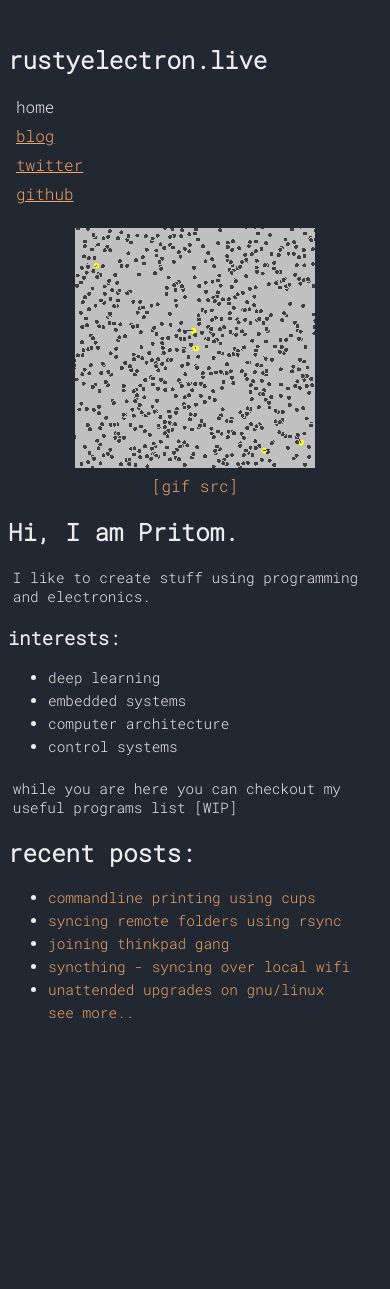
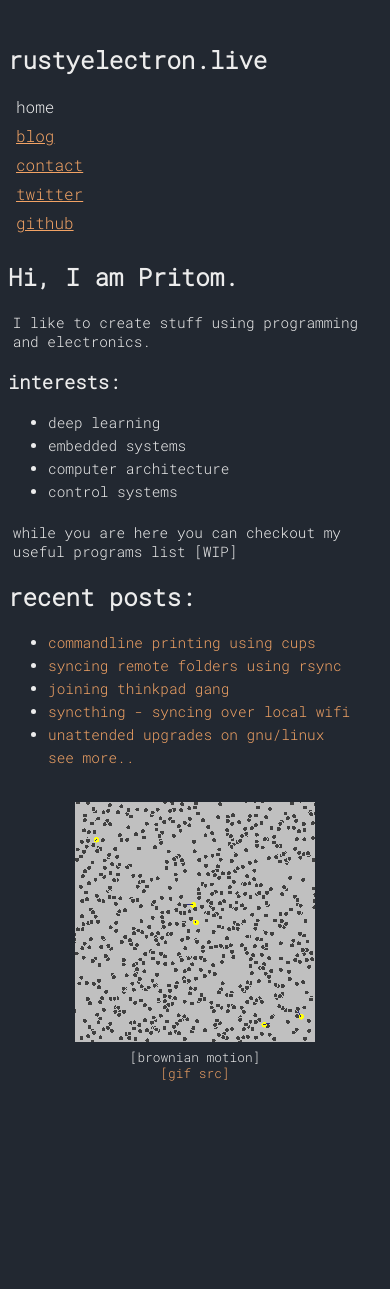
Before and after one commit to rusty-electron/rusty-electron.github.io, a Jekyll site: the page built from index.md, in a window 390 px wide. Built offline with Jekyll 4.4.1, drawn with Linux system fonts in a browser that asks for light colours; before the commit the page ends 1249 px from its top, so only the background shows below that.

Commit message:
qol changes and fixes

```diff
--- a/_data/navigation.yml
+++ b/_data/navigation.yml
@@ -1,7 +1,9 @@
 - name: home
   link: /
 - name: blog
-  link: /blog.html
+  link: /blog
+- name: contact
+  link: /contact
 - name: twitter
   link: https://twitter.com/rustyelectron
   ext: true
--- a/_includes/rcol.html
+++ b/_includes/rcol.html
@@ -1,5 +1,5 @@
 <img class="bimg" src="/assets/images/bmotion.gif">
-<div><a class="noline" href=
+<div class="small"><div>[brownian motion]</div><a class="noline" href=
     "https://en.wikipedia.org/wiki/Brownian_motion#/media/File:Brownianmotion5particles150frame.gif"
     target="_blank">[gif src]</a>
 </div>
--- a/assets/css/styles.css
+++ b/assets/css/styles.css
@@ -50,9 +50,8 @@ h1{
 	line-height: 1.3rem;
 	}
 
-
-small{
-	font-size: .7rem !important;
+.small{
+	font-size: 0.5rem !important;
 }
 
 /* para outside entry posts */
@@ -134,11 +133,12 @@ ul{
 
 		border-left: 5px solid #696769;
 		margin-bottom: 15px;
+		margin-top: 15px;
 		border-radius: 0 8px 8px 0;
 		padding: 12px;
 	}
 
-	small{
+	.small{
 		font-size: .8rem !important;
 	}
 
@@ -157,7 +157,22 @@ ul{
 
 	.flex-container{
 		display: flex;
-		flex-direction: column-reverse;
+		flex-direction: column;
 		justify-content: center;
 	}
 }
+
+/* only for about page */
+
+#trigger{
+	display: none;
+}
+
+#trigger:checked + span:after {
+	display: inline;
+	content:'pritom.gogoi101@gmail.com';
+}
+
+#trigger:checked ~ label {
+	display: none;
+}
```
Also changed, not shown: 404.html (+1 -7 lines), about.md (deleted, +0 -8 lines), contact.md (added, +16 -0 lines).
